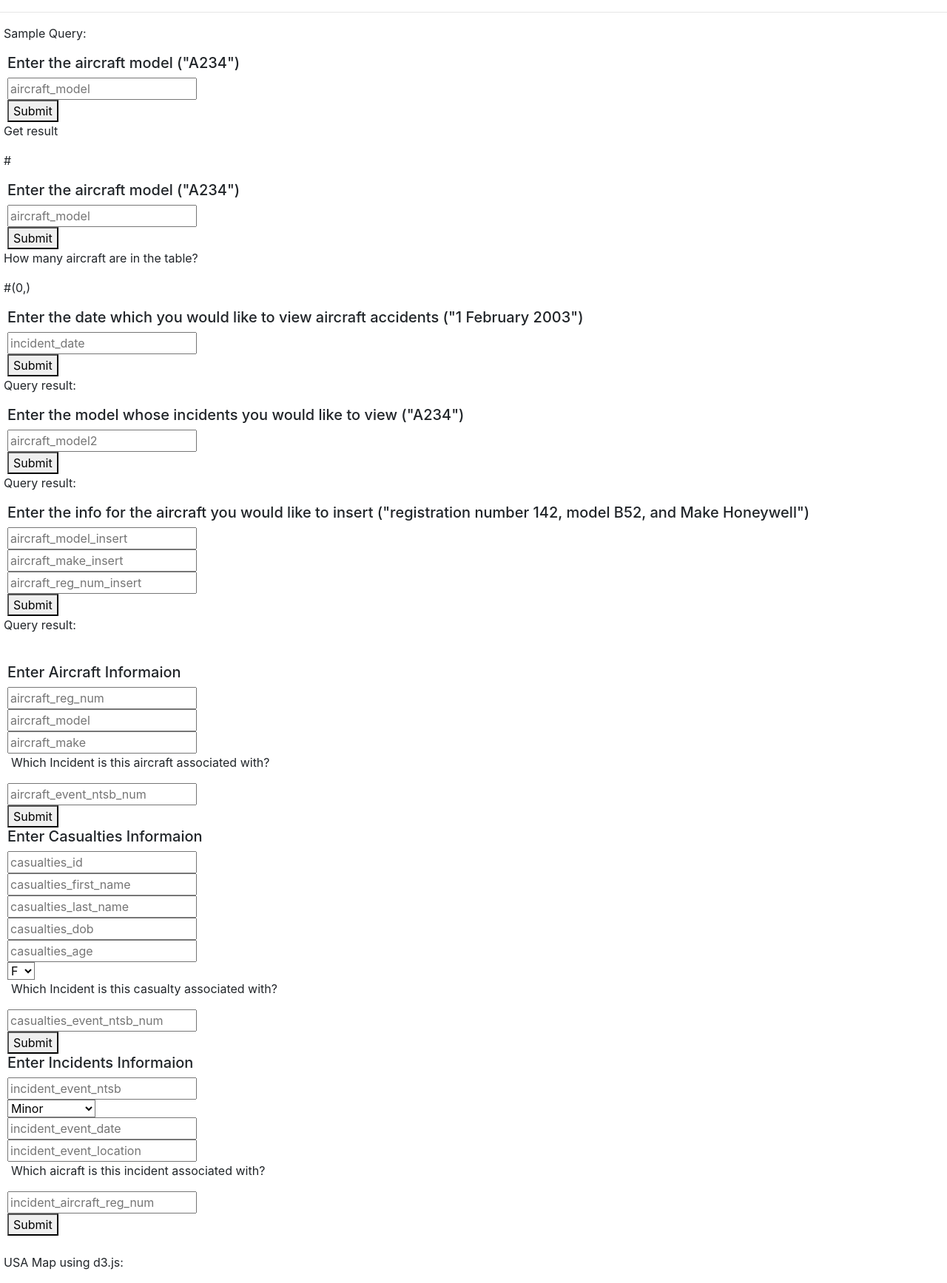
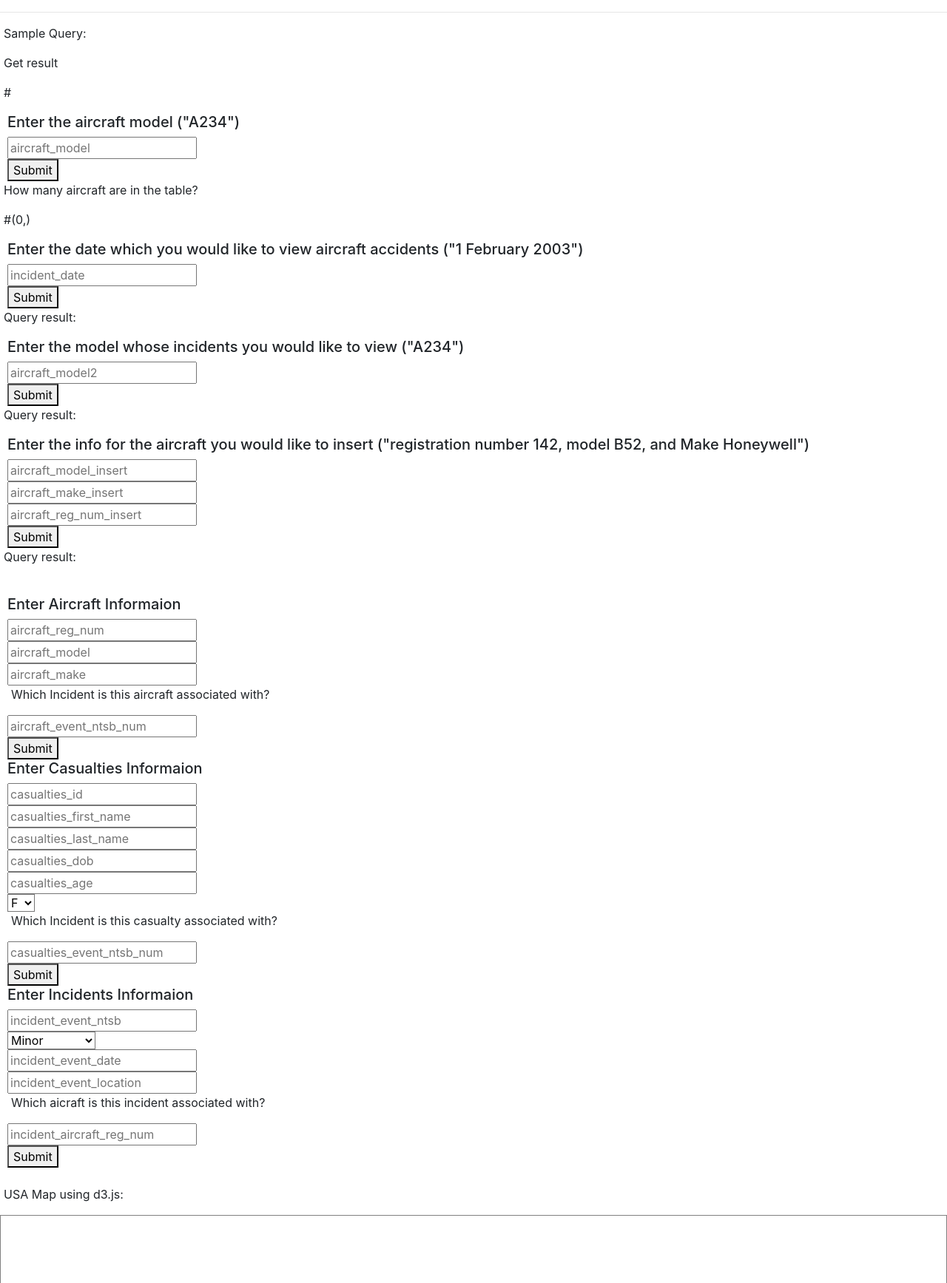
Before and after one commit to mschmi11/G10_DatabaseProjectCSE412, a Flask app: page / in a window 1280 px wide. Shown: the part 48-1783 px from the top of the page at 74% size. Run offline with Flask 3, Linux system fonts and the light colour scheme; data that the repository does not hold is empty; a map, chart or similar area stays blank; parts of the project's set-up code (start-up, migrations or seed data) failed here and were passed over; some libraries are stand-ins or nearby versions.

Commit message:
Update index.html

```diff
--- a/templates/index.html
+++ b/templates/index.html
@@ -2,16 +2,7 @@
 
 {% block content %}
 
-    <!-- alchemy -->
-    <form action="{{ url_for('user_entry_to_sql')}}" method="post">
-          <h5>Enter the aircraft model ("A234")</h5>
-          <div>
-              <input type="text" name="aircraft_model" placeholder="aircraft_model">
-          </div>
-          <div>
-              <button >Submit</button>
-          </div>
-      </form>
+
 
     <p>Get result</p>
     {%for aircraft_model in result %}
```
